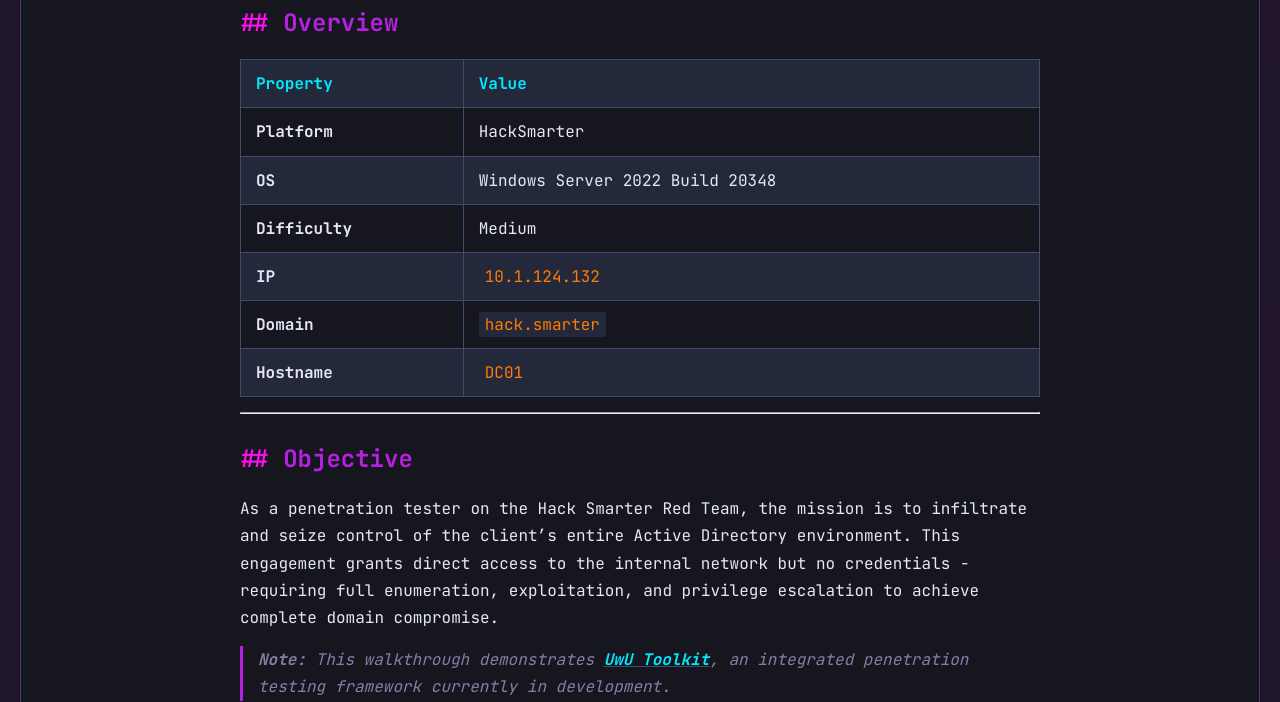
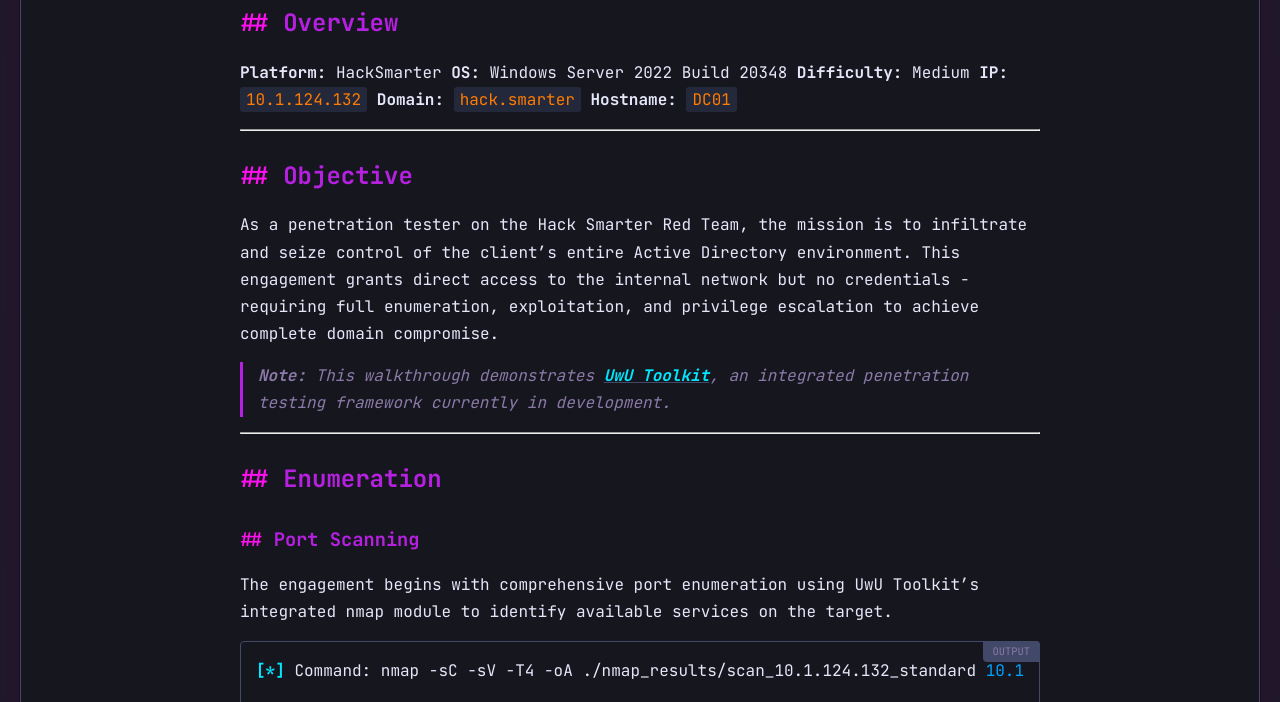
Before and after one commit to p3ta00/p3ta00.github.io, a Jekyll site: the page built from _ctf/hacksmarter-sharethepain.md, in a window 1280 px wide and 900 px high, scrolled down 645 px, cut to the strip 198-900 px from the top of the window. Built offline with Jekyll 4.4.1, drawn with Linux system fonts in a browser that asks for light colours.

Commit message:
Update writeups - remove table headers, add AV bypass note
- Remove Property/Value table headers from overview sections
- Add note about upcoming AV bypass walkthrough in Staged writeup

🤖 Generated with [Claude Code](https://claude.com/claude-code)

Co-Authored-By: Claude Opus 4.5 <noreply@anthropic.com>

```diff
--- a/_ctf/hacksmarter-sharethepain.md
+++ b/_ctf/hacksmarter-sharethepain.md
@@ -16,14 +16,12 @@ tags: ["windows", "ad", "responder", "ntlm", "slinky", "genericall", "acl-abuse"
 
 ## Overview
 
-| Property | Value |
-|----------|-------|
-| **Platform** | HackSmarter |
-| **OS** | Windows Server 2022 Build 20348 |
-| **Difficulty** | Medium |
-| **IP** | `10.1.124.132` |
-| **Domain** | `hack.smarter` |
-| **Hostname** | `DC01` |
+**Platform:** HackSmarter
+**OS:** Windows Server 2022 Build 20348
+**Difficulty:** Medium
+**IP:** `10.1.124.132`
+**Domain:** `hack.smarter`
+**Hostname:** `DC01`
 
 ---
 
```
Also changed, not shown: _ctf/hacksmarter-staged.md (+1 -1 lines).
